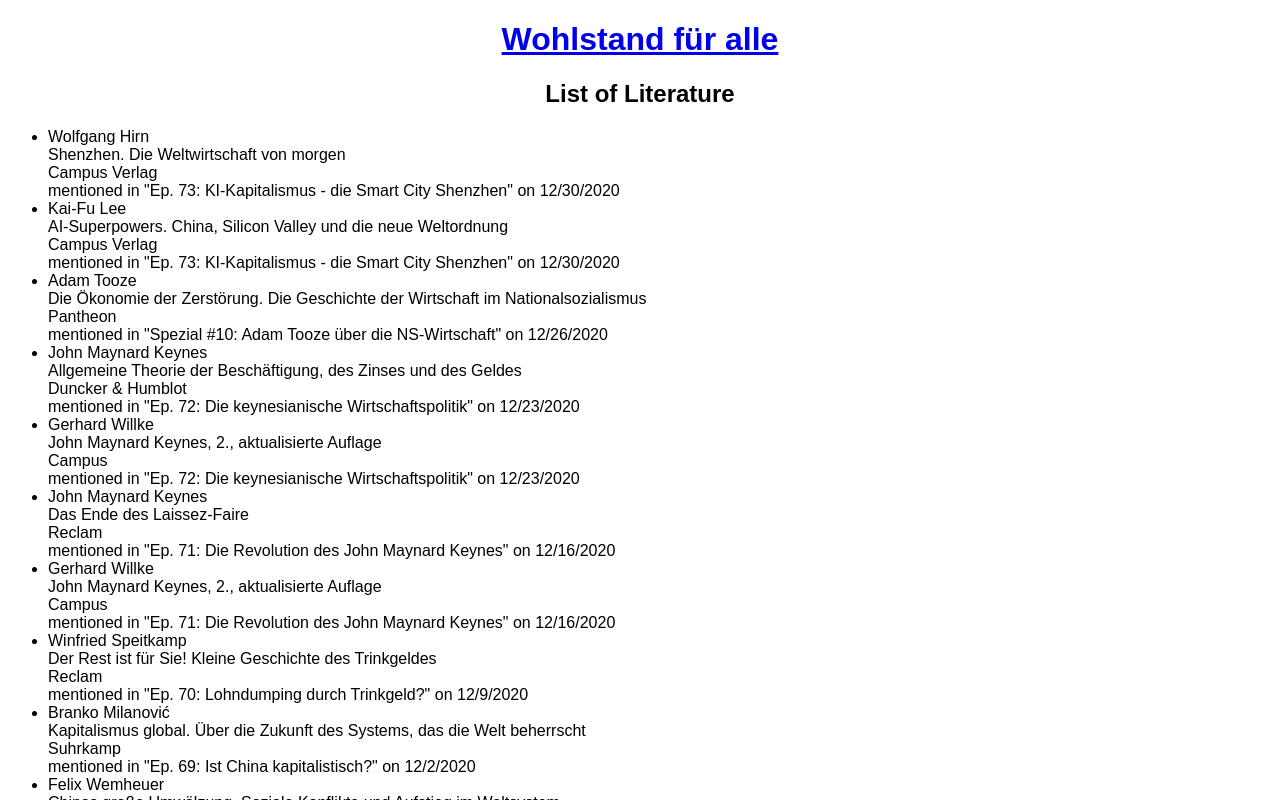
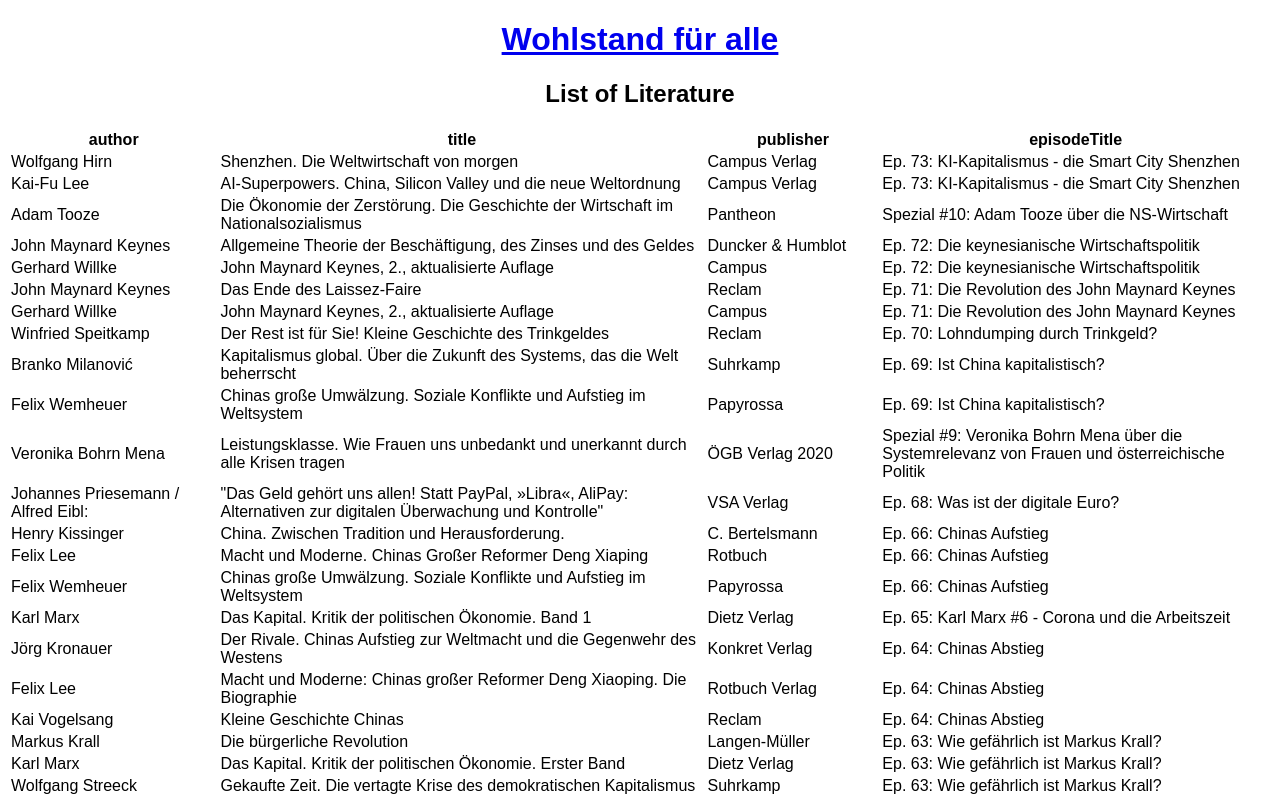
Before and after one commit to phollome/list-of-literature, a React (Create React App) app: page / in a window 1280 px wide. Shown: the top 800 px of the page. Built offline with nearby package versions, Linux system fonts and the light colour scheme.

Commit message:
Show list in table

```diff
--- a/src/App.js
+++ b/src/App.js
@@ -1,3 +1,4 @@
+import Table from "./components/Table";
 import "./styles.css";
 import { getLiteratureData } from "./utils";
 
@@ -19,29 +20,10 @@
         <h2>List of Literature</h2>
       </header>
       <main>
-        <ul>
-          {listOfLiterature.map((item) => {
-            const {
-              author,
-              title,
-              publisher,
-              episodeTitle,
-              episodePubDate,
-            } = item;
-            return (
-              <li>
-                {author}
-                <br />
-                {title}
-                <br />
-                {publisher}
-                <br />
-                mentioned in "{episodeTitle}" on{" "}
-                {new Date(episodePubDate).toLocaleDateString()}
-              </li>
-            );
-          })}
-        </ul>
+        <Table
+          data={listOfLiterature}
+          columns={["author", "title", "publisher", "episodeTitle"]}
+        />
       </main>
       <footer>Footer</footer>
     </div>
--- /dev/null
+++ b/src/components/Table.js
@@ -0,0 +1,34 @@
+function getColumns(data) {
+  return data.reduce((arr, item) => {
+    const newKeys = Object.keys(item).filter((key) => !arr.includes(key));
+    return arr.concat(newKeys);
+  }, []);
+}
+
+function Table(props) {
+  const { data, columns = getColumns(data) } = props;
+  return (
+    <table>
+      <thead>
+        <tr>
+          {columns.map((key, idx) => (
+            <th key={idx}>{key}</th>
+          ))}
+        </tr>
+      </thead>
+      <tbody>
+        {data.map((item) => {
+          return (
+            <tr>
+              {columns.map((column) => {
+                return <td>{item[column]}</td>;
+              })}
+            </tr>
+          );
+        })}
+      </tbody>
+    </table>
+  );
+}
+
+export default Table;
```
